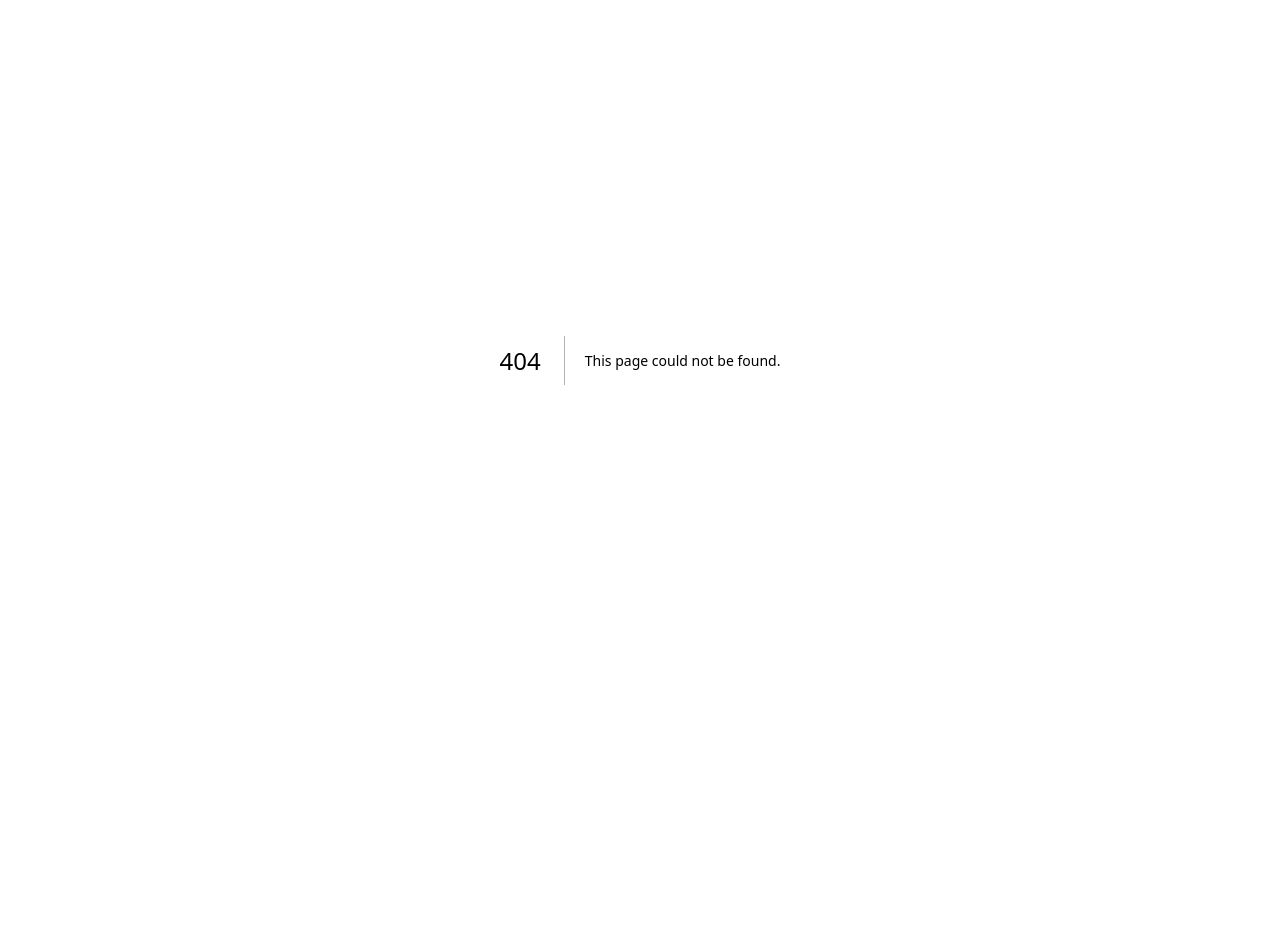
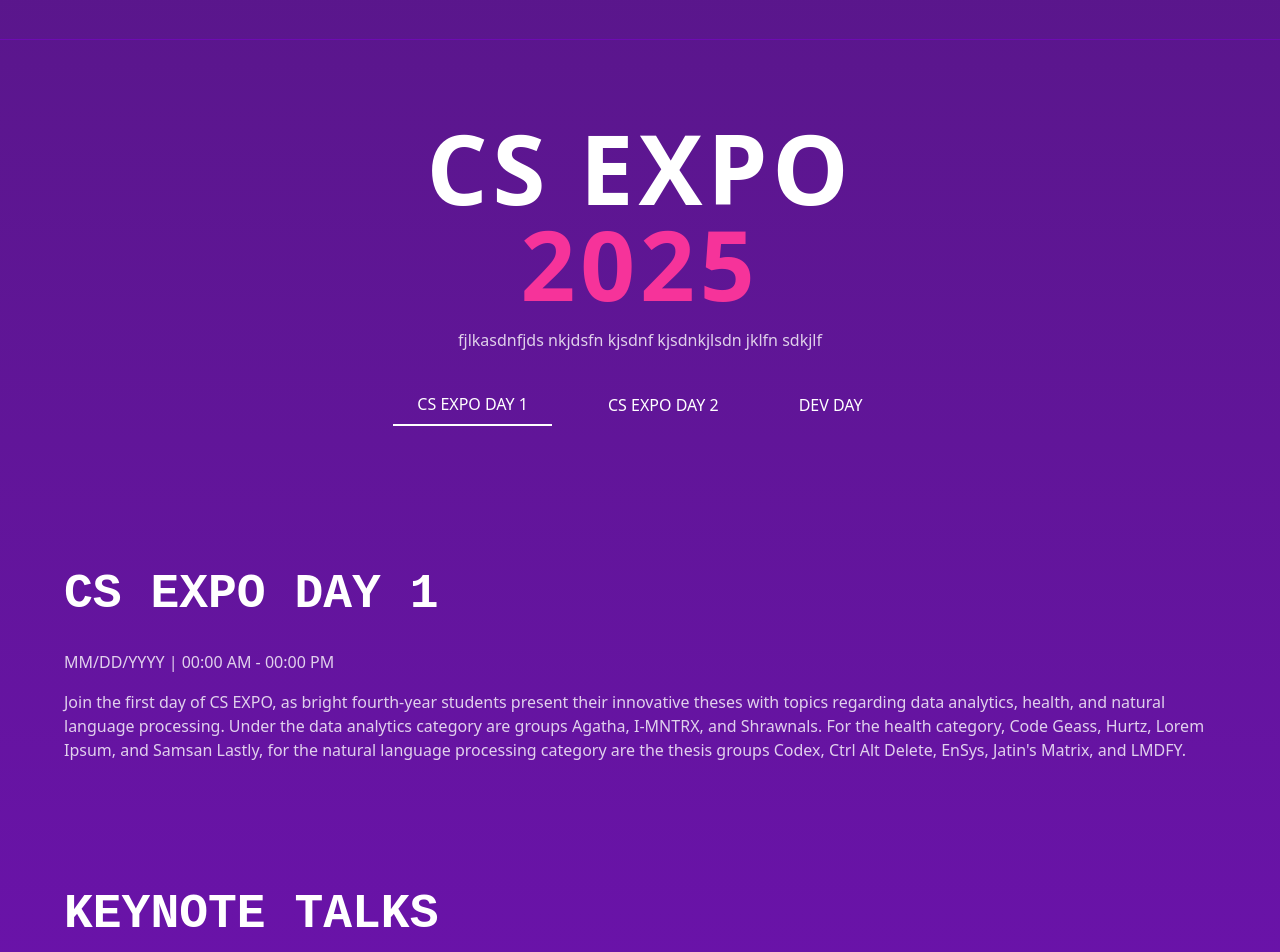
Before and after one commit to benjughmin/cs_expo_2025, a Next.js app: page /events in a window 1280 px wide. Before the commit this address had no page. Shown: the part 40-992 px from the top of the page. Before the commit the page ends 800 px from the top, so only its background shows below. Built offline with nearby package versions, Linux system fonts and the light colour scheme.

Commit message:
Setup skeleton look of page and create components

```diff
--- /dev/null
+++ b/src/app/events/page.tsx
@@ -0,0 +1,135 @@
+import React from 'react';
+import InfoContainer from '@/components/InfoContainer';
+import Hero from '@/components/Hero';
+
+function EventsPage() {
+  return (
+    <div className="min-h-screen bg-gradient-to-b from-purple-900 via-purple-800 to-black">
+      {/* Header Placeholder */}
+      <header className="h-20 border-b border-purple-700/50">
+        {/* HEADER CONTENT | HEADER CONTENT | HEADER CONTENT | HEADER CONTENT | HEADER CONTENT */}
+      </header>
+
+      {/* Hero Component */}
+      <Hero
+        title="CS EXPO"
+        year="2025"
+        description="fjlkasdnfjds nkjdsfn kjsdnf kjsdnkjlsdn jklfn sdkjlf"
+        tabs={["CS EXPO DAY 1", "CS EXPO DAY 2", "DEV DAY"]}
+      />
+
+      {/* CS Expo Day Component */}
+      <InfoContainer
+        title="CS EXPO DAY 1"
+        date="MM/DD/YYYY"
+        time="00:00 AM - 00:00 PM"
+        description="Join the first day of CS EXPO, as bright fourth-year students present their innovative theses with topics regarding data analytics, health, and natural language processing. Under the data analytics category are groups Agatha, I-MNTRX, and Shrawnals. For the health category, Code Geass, Hurtz, Lorem Ipsum, and Samsan Lastly, for the natural language processing category are the thesis groups Codex, Ctrl Alt Delete, EnSys, Jatin's Matrix, and LMDFY."
+      />
+
+      {/* Keynote Talks Component */}
+      <InfoContainer
+        title="KEYNOTE TALKS"
+        date="MM/DD/YYYY"
+        time="00:00 AM - 00:00 PM"
+        description="Join the first day of CS EXPO, as bright fourth-year students present their innovative theses with topics regarding data analytics, health, and natural language processing. Under the data analytics category are groups Agatha, I-MNTRX, and Shrawnals. For the health category, Code Geass, Hurtz, Lorem Ipsum, and Samsan Lastly, for the natural language processing category are the thesis groups Codex, Ctrl Alt Delete, EnSys, Jatin's Matrix, and LMDFY."
+      />
+
+      {/* Speakers Component */}
+      <section className="py-16 px-4">
+        <div className="max-w-7xl mx-auto">
+          <h2 className="text-6xl font-bold text-white mb-16 text-center italic">
+            SPEAKERS
+          </h2>
+
+          {/* Speaker Container */}
+          <div className="flex items-center gap-8 mb-12">
+            {/* Arrows */}
+            <button className="text-white text-4xl hover:text-pink-500">‹</button>
+
+            {/* Speaker Content */}
+            <div className="flex-1 flex items-center gap-8 bg-purple-900/30 p-8 rounded-lg">
+              {/* Speaker Image Placeholder */}
+              <div className="w-64 h-64 bg-gray-400 rounded-lg flex-shrink-0">
+              <img src="/speakers/picture-placeholder.jpg" alt="Speaker" /> {/* NOTE: Image here is still a placeholder */}
+              </div>
+
+              {/* Speaker Info */}
+              <div className="text-white">
+                <h3 className="text-3xl font-bold mb-2 italic">MR. JOHN DOE</h3>
+                <p className="text-pink-500 mb-4">Job Description</p>
+                <p className="text-white/80">
+                  Lorem ipsum dolor sit amet, consectetur adipiscing
+                  elit. Sed euismod, sapien vitae dignissim volutpat,
+                  ipsum ex varius justo, vel tincidunt magna tortor ac
+                  magna. Vivamus eget magna nulla ac aliquam massa.
+                  Curabitur ac magna vitae velit bibendum hendrerit.
+                  Suspendisse potenti. Vestibulum ante ipsum primis in
+                  faucibus orci luctus et ultrices posuere cubilia curae;
+                  Aliquam vitae tristique congue. Duis id arcu non ligula
+                  maximus semper. Duis semper nisl hendrerit
+                  hendrerit congue. Duis id arcu non ligula maximus
+                  semper. Duis semper nisl hendrerit hendrerit congue
+                  ligula dignissim.
+                </p>
+              </div>
+            </div>
+
+            {/* Navigation Arrow */}
+            <button className="text-white text-4xl hover:text-pink-500">›</button>
+          </div>
+        </div>
+      </section>
+
+      {/* Panelist Component */}
+      <section className="py-16 px-4 mb-20">
+        <div className="max-w-7xl mx-auto">
+          <h2 className="text-6xl font-bold text-white mb-16 text-center italic">
+            PANELIST
+          </h2>
+
+          {/* Panelist Card */}
+          <div className="flex items-center gap-8">
+            {/* Navigation Arrow */}
+            <button className="text-white text-4xl hover:text-pink-500">‹</button>
+
+            {/* Panelist Content */}
+            <div className="flex-1 flex items-center gap-8 border border-purple-500/50 p-8 rounded-lg">
+              {/* Panelist Info */}
+              <div className="flex-1 text-white">
+                <h3 className="text-3xl font-bold mb-2 italic">MR. JOHN DOE</h3>
+                <p className="text-pink-500 mb-4">Job Description</p>
+                <p className="text-white/80">
+                  Lorem ipsum dolor sit amet, consectetur adipiscing
+                  elit. Sed euismod, sapien vitae dignissim volutpat,
+                  ipsum ex varius justo, vel tincidunt magna tortor ac
+                  magna. Vivamus eget magna nulla ac aliquam massa.
+                  Curabitur ac magna vitae velit bibendum hendrerit.
+                  Suspendisse potenti. Vestibulum ante ipsum primis in
+                  faucibus orci luctus et ultrices posuere cubilia curae;
+                  Aliquam vitae tristique congue. Duis id arcu non ligula
+                  maximus semper. Duis semper nisl hendrerit hendrerit
+                  congue ligula dignissim.
+                </p>
+              </div>
+
+              {/* Panelist Image Placeholder */}
+              <div className="w-64 h-64 bg-gray-400 rounded-lg flex-shrink-0">
+              <img src="/speakers/picture-placeholder.jpg" alt="Speaker" /> {/* NOTE: Image here is still a placeholder */}
+              </div>
+            </div>
+
+            {/* Navigation Arrow */}
+            <button className="text-white text-4xl hover:text-pink-500">›</button>
+          </div>
+        </div>
+      </section>
+
+      {/* Footer Placeholder */}
+      <footer className="border-t border-purple-700/50 py-8">
+        {/* Footer component will go here */}
+      </footer>
+    </div>
+  );
+}
+
+export default EventsPage;
--- /dev/null
+++ b/src/components/Hero.tsx
@@ -0,0 +1,32 @@
+interface HeroProps {
+  // NOTE: Not sure if necessary.
+  title: string,
+  year: string,
+  description: string,
+  tabs: string[]
+}
+
+function Hero({title, year, description, tabs}: HeroProps) {
+  return(
+    <section className="relative py-20 px-4 text-center">
+      <div className="max-w-6xl mx-auto">
+        <p className="text-6xl md:text-8xl font-bold text-white mb-4 tracking-wider">
+          {title}
+          <span className="block text-pink-500">2025</span>
+        </p>
+        <p className="text-white/80 max-w-3xl mx-auto mb-8">
+          {description}
+        </p>
+
+        {/* Day Tabs */}
+        <div className="flex justify-center gap-8 text-white">
+          <button className="px-6 py-2 border-b-2 border-white">{tabs[0]}</button>
+          <button className="px-6 py-2 hover:border-b-2 hover:border-white/50">{tabs[1]}</button>
+          <button className="px-6 py-2 hover:border-b-2 hover:border-white/50">{tabs[2]}</button>
+        </div>
+      </div>
+    </section>
+  );
+}
+
+export default Hero;
--- /dev/null
+++ b/src/components/InfoContainer.tsx
@@ -0,0 +1,26 @@
+interface EventDayProps {
+  title: string;
+  date: string;
+  time: string;
+  description: string;
+}
+
+function EventDay({ title, date, time, description }: EventDayProps) {
+  return (
+    <section className="py-16 px-4">
+      <div className="max-w-6xl mx-auto">
+        <p className="text-5xl font-bold text-white mb-8" style={{ fontFamily: 'monospace' }}>
+          {title}
+        </p>
+        <p className="text-white/80 mb-4">
+          {date} | {time}
+        </p>
+        <div className="text-white/80 space-y-4">
+          <p>{description}</p>
+        </div>
+      </div>
+    </section>
+  );
+}
+
+export default EventDay;
```
Also changed, not shown: public/speakers/picture-placeholder.jpg (added).
